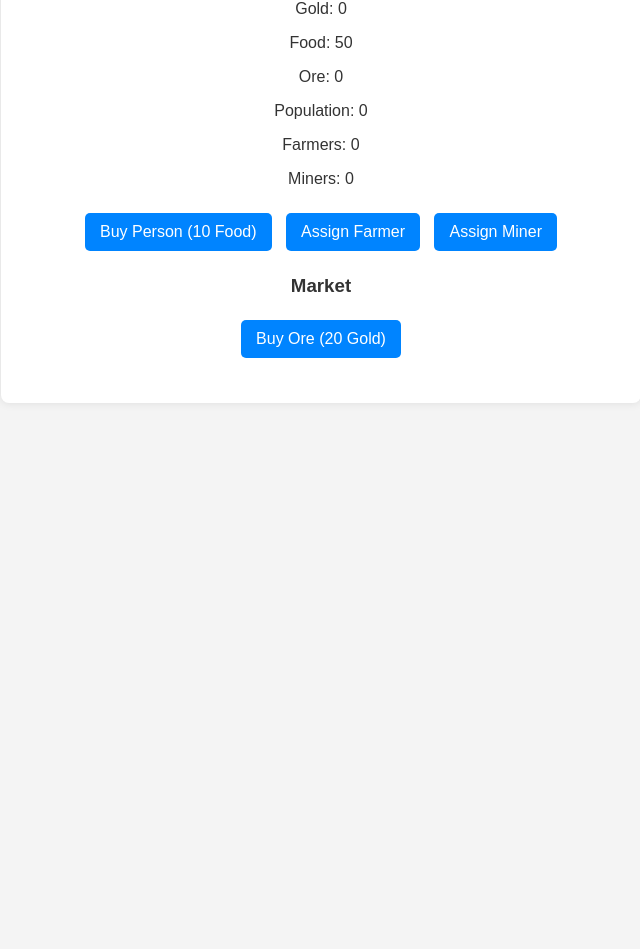
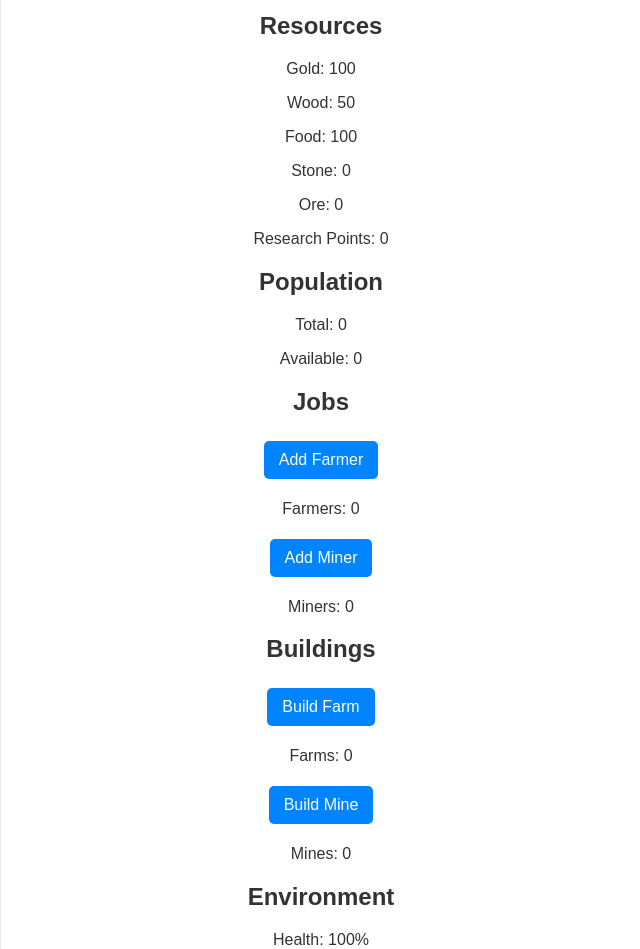
Before and after one commit to largefort/idleworldpopulation, a plain HTML site: page index.html in a window 1280 px wide. Shown: the part 128-1077 px from the top of the page, without its empty margins (319-959 px from the left). Before the commit the page ends 800 px from the top, so only its background shows below. Drawn offline with Linux system fonts and the light colour scheme.

Commit message:
Update index.html

```diff
--- a/index.html
+++ b/index.html
@@ -4,27 +4,50 @@
     <meta charset="UTF-8">
     <meta name="viewport" content="width=device-width, initial-scale=1.0">
     <title>Idle Human Population Tycoon</title>
-    <link rel="stylesheet" href="style.css">
+    <link rel="stylesheet" href="style.css"> <!-- Ensure you have a style.css file -->
 </head>
 <body>
-<div id="gameContainer">
-    <h2>Idle Human Population Tycoon</h2>
-    <div id="resources">
-        <p>Gold: <span id="goldCount">0</span></p>
-        <p>Food: <span id="foodCount">50</span></p> <!-- Starting with some food -->
-        <p>Ore: <span id="oreCount">0</span></p>
-        <p>Population: <span id="populationCount">0</span></p>
-        <p>Farmers: <span id="farmerCount">0</span></p>
-        <p>Miners: <span id="minerCount">0</span></p>
+    <div id="gameContainer">
+        <h1>Idle Human Population Tycoon</h1>
+
+        <section id="resources">
+            <h2>Resources</h2>
+            <p>Gold: <span id="gold">100</span></p>
+            <p>Wood: <span id="wood">50</span></p>
+            <p>Food: <span id="food">100</span></p>
+            <p>Stone: <span id="stone">0</span></p>
+            <p>Ore: <span id="ore">0</span></p>
+            <p>Research Points: <span id="researchPoints">0</span></p>
+        </section>
+
+        <section id="population">
+            <h2>Population</h2>
+            <p>Total: <span id="populationTotal">0</span></p>
+            <p>Available: <span id="populationAvailable">0</span></p>
+        </section>
+
+        <section id="jobs">
+            <h2>Jobs</h2>
+            <button id="addFarmer">Add Farmer</button>
+            <p>Farmers: <span id="farmers">0</span></p>
+            <button id="addMiner">Add Miner</button>
+            <p>Miners: <span id="miners">0</span></p>
+        </section>
+
+        <section id="buildings">
+            <h2>Buildings</h2>
+            <button id="buildFarm">Build Farm</button>
+            <p>Farms: <span id="farms">0</span></p>
+            <button id="buildMine">Build Mine</button>
+            <p>Mines: <span id="mines">0</span></p>
+        </section>
+
+        <section id="environment">
+            <h2>Environment</h2>
+            <p>Health: <span id="environmentHealth">100</span>%</p>
+        </section>
     </div>
-    <button id="buyPerson">Buy Person (10 Food)</button>
-    <button id="assignFarmer">Assign Farmer</button>
-    <button id="assignMiner">Assign Miner</button>
-    <div id="market">
-        <h3>Market</h3>
-        <button id="buyOre">Buy Ore (20 Gold)</button>
-    </div>
-</div>
-<script src="script.js"></script>
+
+    <script src="script.js"></script> <!-- Ensure your JavaScript file is correctly linked -->
 </body>
 </html>
```
